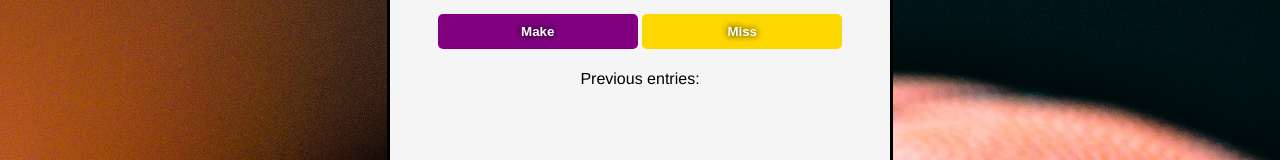
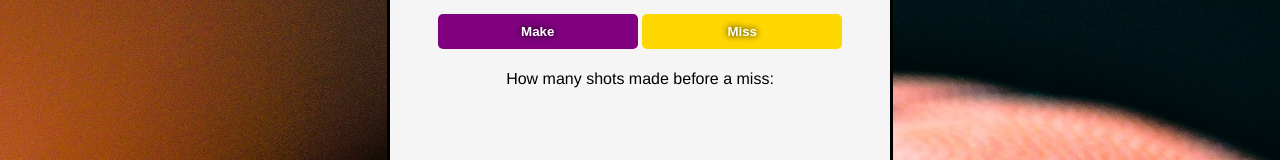
Before and after one commit to GGar99/Shot-Counter, a plain HTML site: page index.html in a window 1280 px wide. Shown: the part 132-292 px from the top of the page. Drawn offline with Linux system fonts and the light colour scheme.

Commit message:
Index.html

```diff
--- a/index.html
+++ b/index.html
@@ -12,7 +12,7 @@
         <h2 id="count-el">0</h2>
         <button id="increment-btn" onclick="increment()">Make</button>
         <button id="save-btn" onclick="save()">Miss</button>
-        <p id="save-el">Previous entries: </p>
+        <p id="save-el">How many shots made before a miss: </p>
     </div>
     <script src="index.js"></script>
 </body>
```
